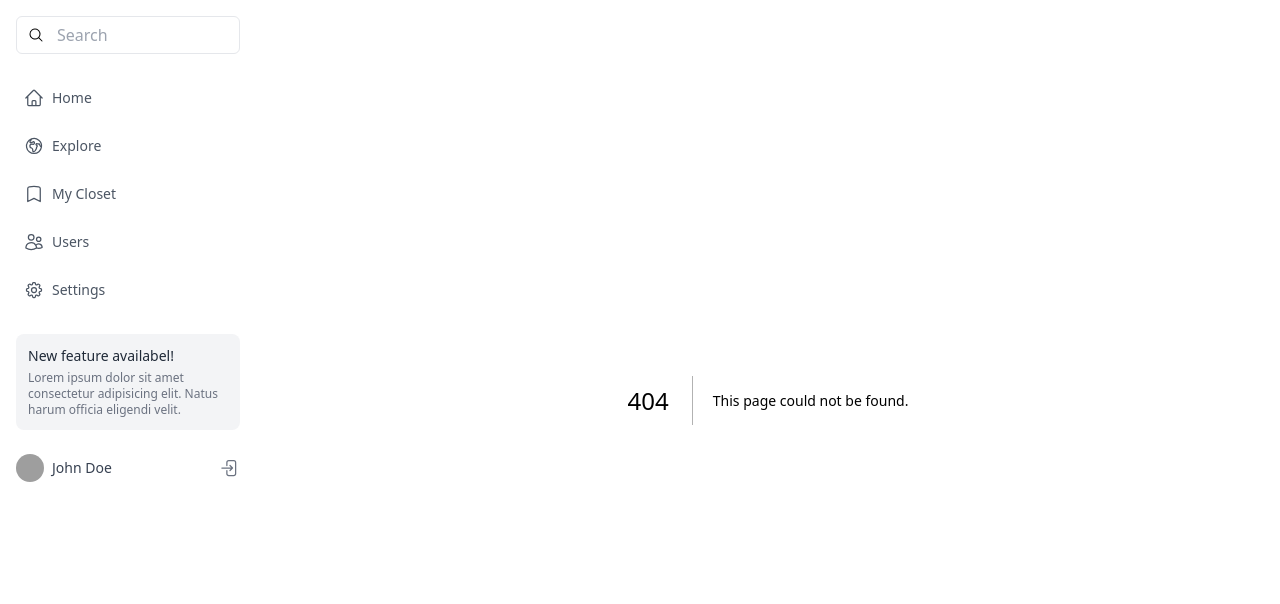
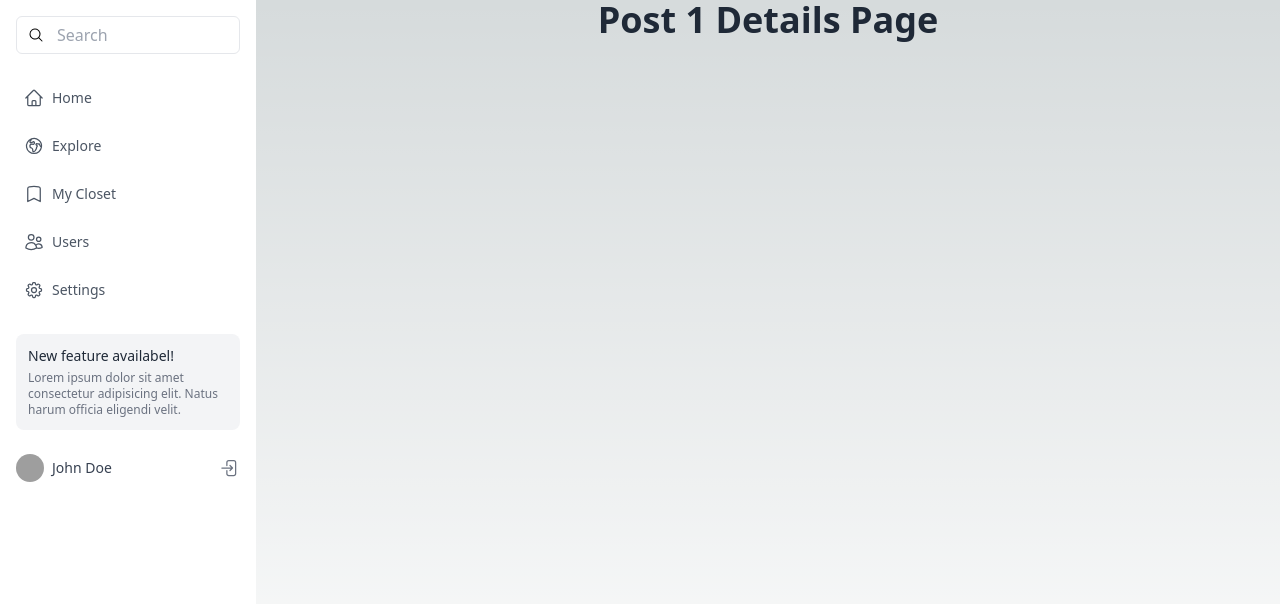
Before and after one commit to Sheng-777/1AM, a Next.js app: page /posts/1 in a window 1280 px wide. Before the commit this address had no page. Shown: the top 604 px of the page. Built offline with nearby package versions, Linux system fonts and the light colour scheme; grey boxes are pictures that could not be loaded.

Commit message:
Create dynamic link for posts

```diff
--- /dev/null
+++ b/pages/posts/[post].tsx
@@ -0,0 +1,17 @@
+import React from "react";
+import Link from "next/link";
+import { useRouter } from "next/router";
+
+export default function TestPost(){
+    const router = useRouter();
+    const postID = router.query.post;
+
+    return(
+        <div>
+        <Link href="/posts"></Link>
+      <div>
+        <p className="font-bold text-4xl text-gray-800 text-center">Post {postID} Details Page</p>
+      </div>
+        </div>
+    )
+}
--- /dev/null
+++ b/pages/posts/index.tsx
@@ -0,0 +1,14 @@
+import React from "react";
+import Link from "next/link";
+
+export default function Posts(){
+  const postIDs = ["1", "2", "3"];
+  return (
+    <>
+      {postIDs.map((post, key) => (
+        <Link href="/posts/[post]" as={`posts/${post}`} key={key}>
+        </Link>
+      ))}
+    </>
+  );
+};
```
